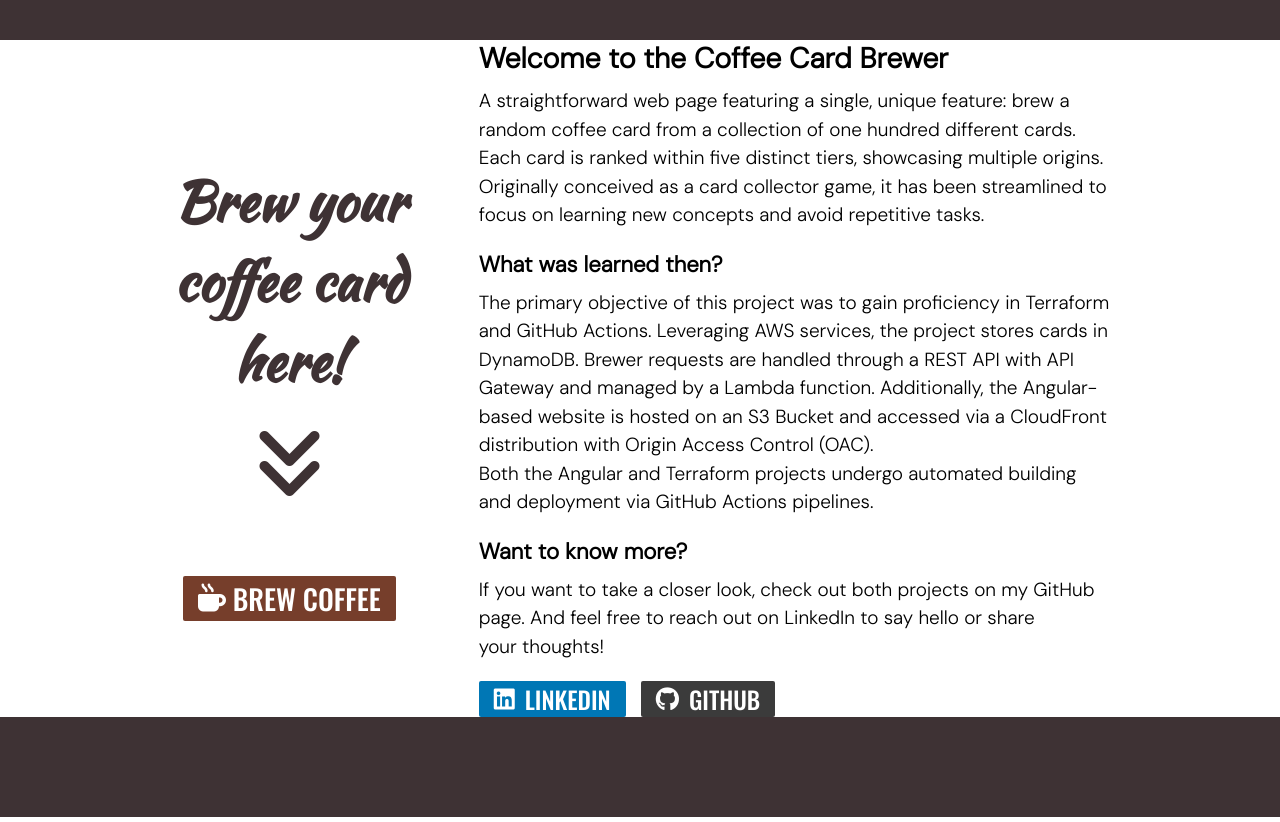
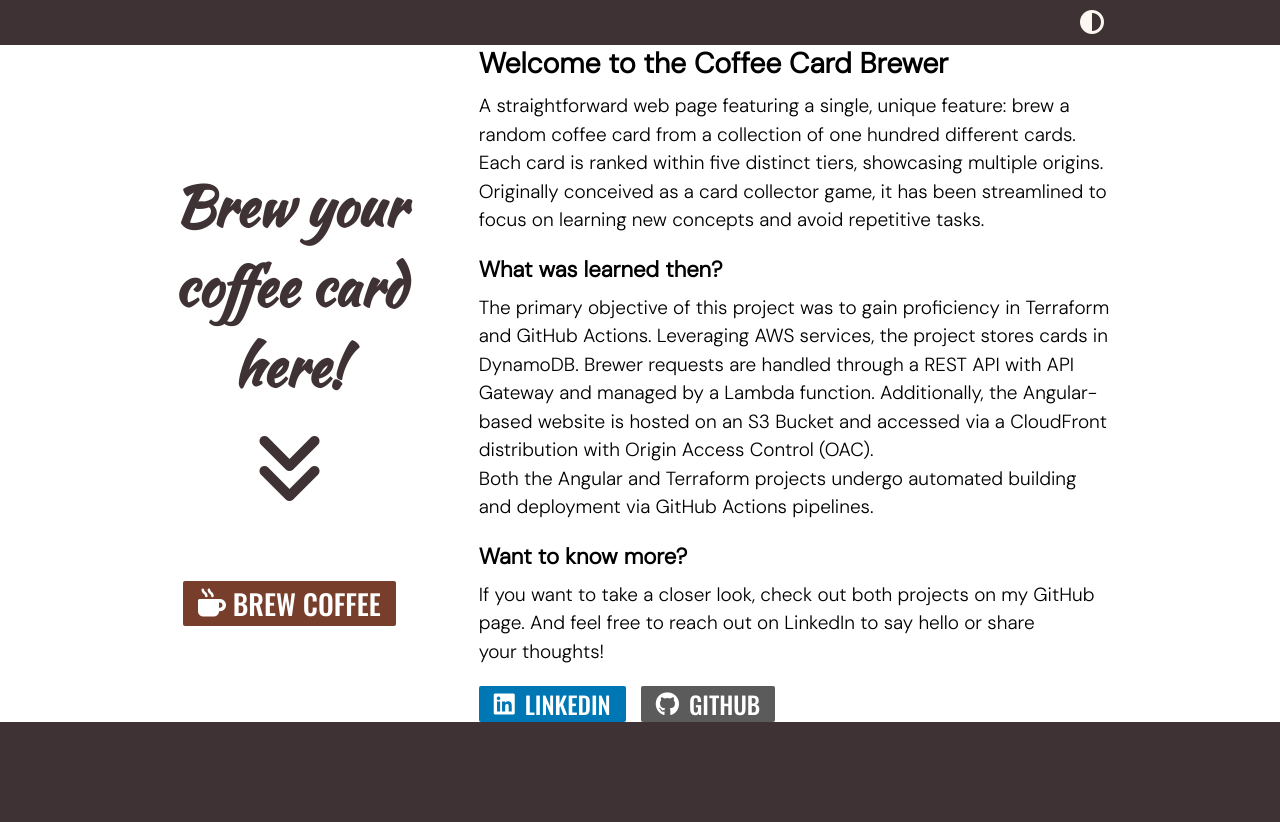
Before and after one commit to erikmichel-dev/coffee-run-web, an Angular app: page / in a window 1280 px wide. Built offline with nearby package versions, Linux system fonts and the light colour scheme.

Commit message:
added dark theme

```diff
--- a/src/app/dashboard/brewer/brewer.component.css
+++ b/src/app/dashboard/brewer/brewer.component.css
@@ -27,8 +27,8 @@
   border-radius: 2px;
   cursor: pointer;
   transition: background-color 0.3s, transform 0.1s;
-  background-color: #763e2b;
-  animation: fadeInAnimation 0.5s ease;
+  background-color: var(--brewer-button);
+  animation: fadeIn 0.5s ease;
 
   i {
     position: relative;
@@ -42,21 +42,12 @@
   }
 
   &:hover {
-    background-color:  #ac593e;
+    background-color: var(--brewer-button-hover);
   }
 
   &:disabled {
-    background-color: #763e2b;
+    background-color: var(--brewer-button);
     cursor: not-allowed;
     opacity: 0.7;
  }
 }
-
-@keyframes fadeInAnimation {
-  from {
-    opacity: 0;
-  }
-  to {
-    opacity: 1;
-  }
-}
--- a/src/app/dashboard/brewer/coffee-card/coffee-card.component.css
+++ b/src/app/dashboard/brewer/coffee-card/coffee-card.component.css
@@ -1,14 +1,5 @@
 .card-body {
-  animation: fadeInAnimation 0.5s ease;
-}
-
-@keyframes fadeInAnimation {
-  from {
-    opacity: 0;
-  }
-  to {
-    opacity: 1;
-  }
+  animation: fadeIn 0.5s ease;
 }
 
 .card-border * {
@@ -107,7 +98,7 @@
   justify-content: center;
   align-content: center;
   text-align: center;
-  color: #3E3234;
+  color: var(--card-placeholder-color);
 
   p {
     font-family: 'Kaushan Script';
@@ -121,7 +112,7 @@
   font-weight: bold;
   font-family: monospace;
   font-size: 30px;
-  background:linear-gradient(90deg,#d6b890 50%,#0000 0) right/200% 100%;
+  background:linear-gradient(90deg,var(--loader-underline) 50%,#0000 0) right/200% 100%;
   animation: l21 2s infinite linear;
 }
 .loader::before {
@@ -129,7 +120,7 @@
   color: #0000;
   padding: 0 5px;
   background: inherit;
-  background-image: linear-gradient(90deg,#fff 50%,#763e2b 0);
+  background-image: linear-gradient(90deg,var(--loader-text-not-underlined) 50%,var(--loader-text-underlined) 0);
   -webkit-background-clip:text;
           background-clip:text;
 }
--- a/src/app/dashboard/dashboard.component.css
+++ b/src/app/dashboard/dashboard.component.css
@@ -1,43 +1,50 @@
 .container {
   display: grid;
   min-height: 100vh;
+  background-color: var(--background-color);
   grid-template-columns: 100px 3fr 5fr 170px;
-  grid-template-rows: 40px auto 100px;
+  grid-template-rows: 45px auto 100px;
   grid-template-areas:
     "header header header header"
     ". aside main ."
     "footer footer footer footer"
 }
 
-@media (width < 1220px) {
-  .container {
-    grid-template-columns: 80px 1fr 80px;
-    grid-template-rows: 40px auto auto 100px;
-    row-gap: 60px;
-    grid-template-areas:
-      "header header header"
-      ". aside ."
-      ". main ."
-      "footer footer footer"
-  }
-}
-
-@media (width < 600px) {
-  .container {
-    grid-template-columns: 24px 1fr 24px;
-    grid-template-rows: 40px auto auto 100px;
-    row-gap: 60px;
-    grid-template-areas:
-      "header header header"
-      ". aside ."
-      ". main ."
-      "footer footer footer"
-  }
-}
-
 .container header {
   grid-area: header;
-  background-color: #3E3234;
+  background-color: var(--secondary-background-color);
+  display: grid;
+  grid-template-columns: 100px 3fr 5fr 170px;
+
+  .theme-switch {
+    grid-column: 3;
+    display: grid;
+    justify-content: end;
+  }
+
+  .theme-button {
+    position: relative;
+    background-color: transparent;
+    border: none;
+    cursor: pointer;
+    font-size: 24px;
+    color: #FCF7F0;
+  }
+
+  .theme-text {
+    position: absolute;
+    font-family: 'Kaushan Script';
+    bottom: 12%;
+    display: none;
+    color: #FCF7F0;
+    background-color: transparent;
+    animation: fadeIn 0.5s ease;
+    right: 45px;
+  }
+
+  .visible {
+    display: inline-block;
+  }
 }
 
 .container aside {
@@ -52,5 +59,49 @@
 
 .container footer {
   grid-area: footer;
-  background-color: #3E3234;
+  background-color: var(--secondary-background-color);
 }
+
+@media (width < 1220px) {
+  .container {
+    grid-template-columns: 80px 1fr 80px;
+    grid-template-rows: 45px auto auto 100px;
+    row-gap: 60px;
+    grid-template-areas:
+      "header header header"
+      ". aside ."
+      ". main ."
+      "footer footer footer"
+  }
+
+  .container header {
+    display: grid;
+    grid-template-columns: 80px 1fr 80px;
+
+    .theme-switch {
+      grid-column: 2;
+    }
+  }
+}
+
+@media (width < 600px) {
+  .container {
+    grid-template-columns: 24px 1fr 24px;
+    grid-template-rows: 45px auto auto 100px;
+    row-gap: 60px;
+    grid-template-areas:
+      "header header header"
+      ". aside ."
+      ". main ."
+      "footer footer footer"
+  }
+
+  .container header {
+    display: grid;
+    grid-template-columns: 24px 2fr 1fr 24px;
+
+    .theme-switch {
+      grid-column: 3;
+    }
+  }
+}
--- a/src/app/dashboard/dashboard.component.html
+++ b/src/app/dashboard/dashboard.component.html
@@ -1,5 +1,15 @@
 <div class="container">
-  <header></header>
+  <header>
+    <div class="theme-switch">
+      <button class="theme-button"
+        (click)="toggleDarkTheme()"
+        (mouseover)="showText()"
+        (mouseleave)="hideText()">
+        <i class="fa-solid fa-circle-half-stroke"></i>
+        <span class="theme-text" [ngClass]="{ 'visible': isThemeTextVisible }">{{ themeButtonText }}</span>
+      </button>
+    </div>
+  </header>
   <aside>
     <app-brewer></app-brewer>
   </aside>
--- a/src/app/dashboard/dashboard.component.ts
+++ b/src/app/dashboard/dashboard.component.ts
@@ -1,10 +1,34 @@
 import { Component } from '@angular/core';
+import { ThemeService } from '../shared/services/theme.service';
+import { ThemeText } from '../shared/enums/theme-text.enum';
 
 @Component({
   selector: 'app-dashboard',
   templateUrl: './dashboard.component.html',
   styleUrls: ['./dashboard.component.css']
 })
+
 export class DashboardComponent {
 
+  public themeButtonText: string = ThemeText.light;
+  public isThemeTextVisible: boolean = false;
+
+  constructor(private _themeService: ThemeService) {}
+
+  toggleDarkTheme(): void {
+    this._themeService.toggleDarkTheme();
+    if (this.themeButtonText === ThemeText.light) {
+      this.themeButtonText = ThemeText.dark;
+    } else if (this.themeButtonText === ThemeText.dark) {
+      this.themeButtonText = ThemeText.light;
+    }
+  }
+
+  showText() {
+    this.isThemeTextVisible = true;
+  }
+
+  hideText() {
+    this.isThemeTextVisible = false;
+  }
 }
--- a/src/app/dashboard/details/details.component.css
+++ b/src/app/dashboard/details/details.component.css
@@ -8,6 +8,7 @@
 .description {
   font-family: 'DM Sans';
   font-size: 19px;
+  color: var(--text-color);
 
   h1, h3 {
     margin-bottom: 10px;
@@ -32,15 +33,6 @@
 
   i {
     padding-right: 10px;
-  }
-}
-
-@keyframes fadeIn {
-  from {
-    opacity: 0;
-  }
-  to {
-    opacity: 1;
   }
 }
 
@@ -79,10 +71,10 @@
 }
 
 .github {
-  background-color: #3b3b3b;
+  background-color: #5b5b5b;
 
   &:hover {
-    background-color:  #6b6b6b;
+    background-color:  #8b8b8b;
   }
 }
 
--- /dev/null
+++ b/src/app/shared/enums/theme-text.enum.ts
@@ -0,0 +1,4 @@
+export enum ThemeText {
+  light = 'Decaff?',
+  dark = 'Caff!'
+}
--- /dev/null
+++ b/src/app/shared/services/theme.service.ts
@@ -0,0 +1,10 @@
+import { Injectable } from '@angular/core';
+
+@Injectable({
+  providedIn: 'root'
+})
+export class ThemeService {
+  toggleDarkTheme(): void {
+    document.body.classList.toggle('dark-theme');
+  }
+}
--- a/src/styles.css
+++ b/src/styles.css
@@ -1,6 +1,30 @@
 body, h1, h2, h3, h4, h5, h6, p, div, span {
   margin: 0;
   padding: 0;
+}
+
+body {
+  --background-color: #ffffff;
+  --secondary-background-color: #3E3234;
+  --text-color: #000000;
+  --card-placeholder-color: #3E3234;
+  --loader-text-not-underlined: #FCF7F0;
+  --loader-text-underlined: #763e2b;
+  --loader-underline: #d6b890;
+  --brewer-button: #763e2b;
+  --brewer-button-hover: #ac593e;
+}
+
+body.dark-theme {
+  --background-color: #2c2020;
+  --secondary-background-color: #0e0101;
+  --text-color: #FCF7F0;
+  --card-placeholder-color: #FCF7F0;
+  --loader-text-not-underlined: #763e2b;
+  --loader-text-underlined: #FCF7F0;
+  --loader-underline: #d6b890;
+  --brewer-button: #834530;
+  --brewer-button-hover: #b65e42;
 }
 
 @font-face {
@@ -25,3 +49,12 @@ body, h1, h2, h3, h4, h5, h6, p, div, span {
   font-family: 'Kaushan Script';
   src: url('fonts/KaushanScript-Regular.ttf') format('truetype');
 }
+
+@keyframes fadeIn {
+  from {
+    opacity: 0;
+  }
+  to {
+    opacity: 1;
+  }
+}
```
Also changed, not shown: src/app/dashboard/brewer/brewer.component.ts (line endings or trailing spaces).
